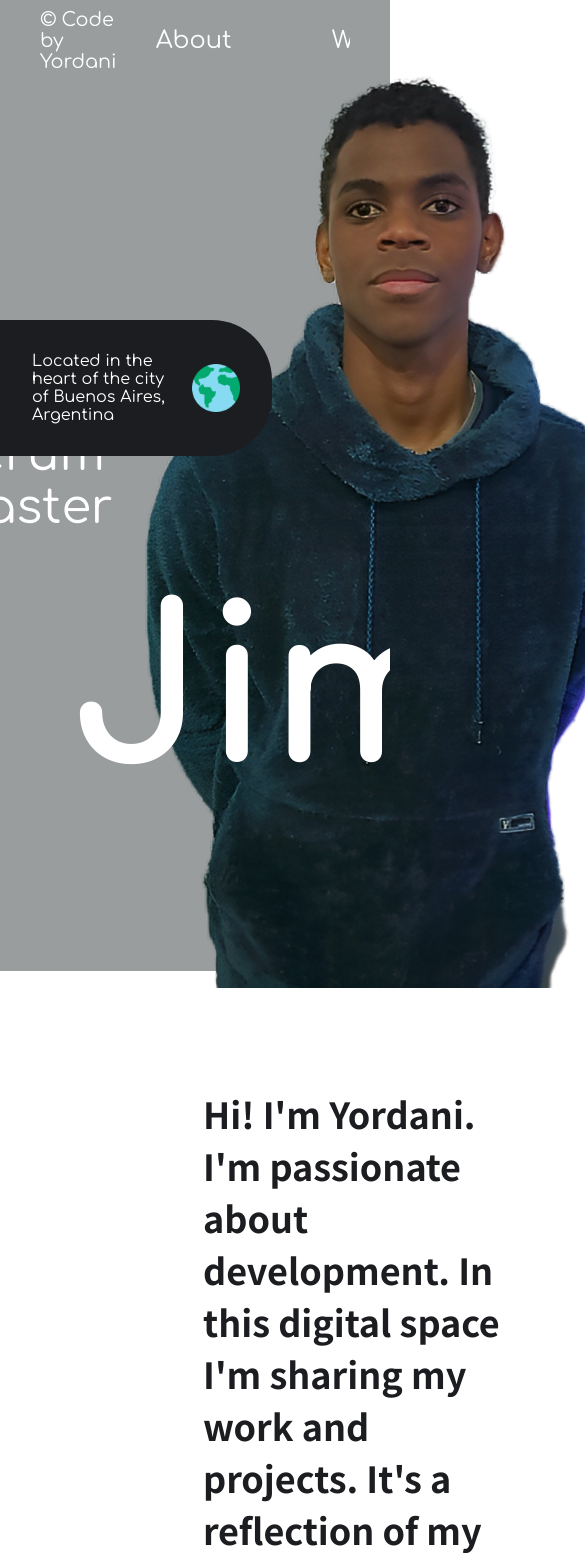
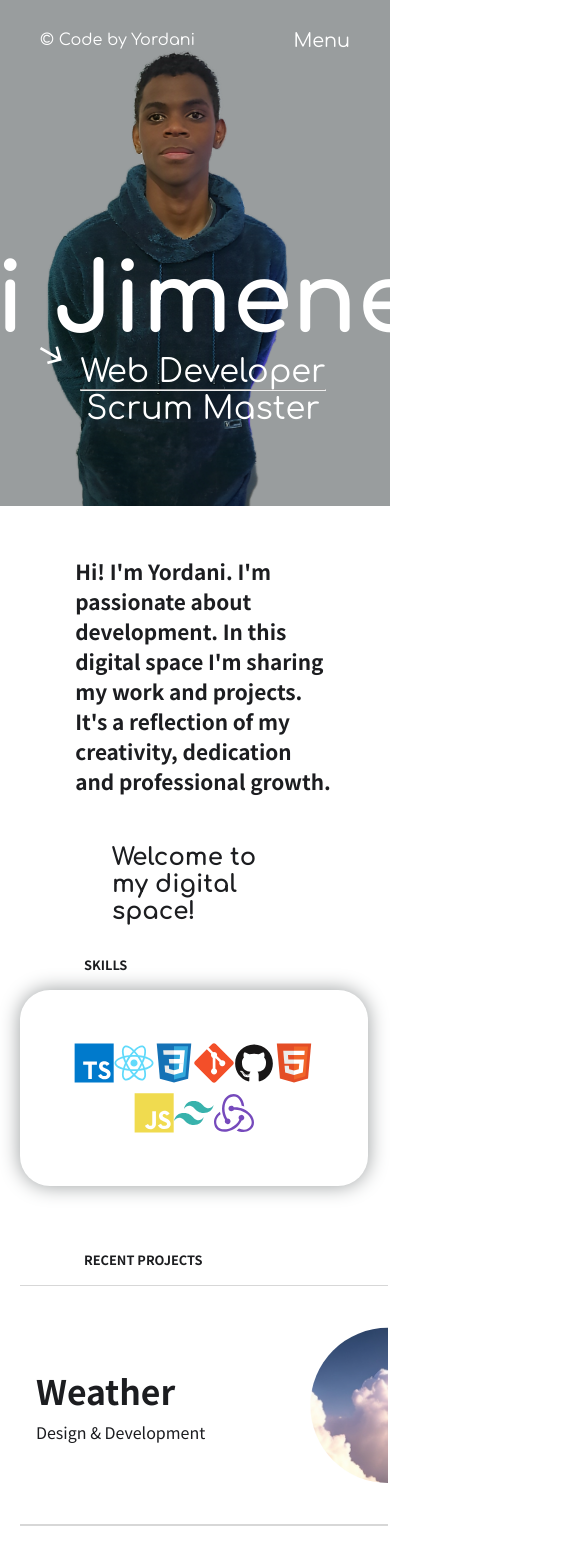
Before and after one commit to YordanPZ/Portfolio, a React (Vite) app: page / in a window 390 px wide. Shown: the top 1565 px of the page, 585 px wide, since content can reach past the window. Built offline with nearby package versions, Linux system fonts and the light colour scheme.

Commit message:
Responsivegit add .!

```diff
--- a/src/App.css
+++ b/src/App.css
@@ -1,9 +1,6 @@
 :root{
   --color-dark:#1C1D20;
-  --color-dark-dark: #141517;
-  --color-light: #FFFFFF;
   --color-blue: #455CE9;
-  --color-blue-dark: #334BD3;
   --color-gray: #999D9E;
   --color-lightgray: #E9EAEB;
   --color-white: #FFFFFF;
@@ -13,14 +10,7 @@
   --color-border-solid-light: #545557;
   --color-text: #1C1D20;
   --color-text-light: #FFF;
-  --alert-error: #ff4444;
-  --alert-success: #24C958;
-  --animation-primary: all .5s cubic-bezier(.7, 0, .3, 1);
   --animation-fast: all .3s cubic-bezier(.7, 0, .3, 1);
-  --animation-smooth: all .7s cubic-bezier(.7, 0, .3, 1);
-  --animation-slow: all .9s cubic-bezier(.7, 0, .3, 1);
-  --section-padding: clamp(5em, 21vh, 12em);
-  --container-padding: clamp(2.5em, 8vw, 8em);
   --gap-padding: clamp(1.5em, 4vw, 2.5em);
 }
 *,*::after,*::before{
@@ -44,6 +34,7 @@ a{
 }
 /** Header */
 .header{
+  position: relative;
   background-color: var(--color-gray);
   height: 115vh;
   color: var(--color-text-light);
@@ -121,7 +112,6 @@ a{
 .header__location>div i {
   font-size: 3rem;
 }
-
 .header__location > img{
   width: 3rem;
 }
@@ -139,17 +129,19 @@ a{
   transform: rotate(230deg);
 }
 .header__img{
-  height: 120%;
+  height: 100%;
   position: absolute;
   bottom: 0;
-  inset: 0;
-  margin: auto auto -9rem 26%;
-
+}
+.header__img-container{
+  width: 100vw;
+  display: flex;
+  justify-content: center;
 }
 .header__name{
   position: absolute;
   display: block;
-  bottom: 2rem;
+  bottom: 15%;
   margin: auto;
   width: 100%;
   text-align: center;
@@ -169,10 +161,6 @@ a{
   100%{
     transform: translateX(-100%);
   }
-}
-
-r{
-  margin: 2px 0;
 }
 /** MAIN */
 .main{
@@ -201,7 +189,6 @@ r{
   font-weight: 100;
   color: var(--color-text);
 }
-
 .main__container--description{
   font-size: 1.3rem;
   font-family: 'Comfortaa', cursive;
@@ -216,7 +203,6 @@ r{
   margin-bottom: 5rem;
   transition: 1s all;
 }
-
 .main__container--projects--title{
   color: var(--color-text);
   font-size: 0.8rem;
@@ -238,7 +224,6 @@ r{
   border-top: 1px solid var(--color-border);
   border-bottom: 1px solid var(--color-border);
   transition: 1s;
-
 }
 .main__container--projects--card:hover{
   background-color: var(--color-dark);
@@ -266,6 +251,7 @@ r{
 .project-item {
   position: relative;
   list-style: none;
+  z-index: 2;
 }
 .project-link {
   position: absolute;
@@ -275,21 +261,20 @@ r{
   height: 100%;
   z-index: 10;
 }
-
 .project-link::before {
   content: "";
   position: absolute;
   left: 0;
   height: 20.6rem;
   z-index: 2200;
-  clip-path: circle(55px at 50% 0);
+  clip-path: circle(60px at 50% 0);
+  z-index: 1;
   width: 100%;
   background-size: cover;
   background-position: center;
   background-repeat: no-repeat;
   overflow: hidden;
   transition: 1s ease all;
-
 }
 .Weather::before{
   background-image: url(/clouds.jpg)
@@ -315,7 +300,7 @@ r{
   50% {letter-spacing: 7px;}
 }
 .main__container--projects--card h4{
-  font-size:calc(clamp(3.25em, 7vw, 8em) * .75);
+  font-size:calc(clamp(3.25em, 7vw, 8em) * .65);
   display: inline;
 }
 .footer{
@@ -352,10 +337,11 @@ r{
   height: 150px;
   width: 150px;
   background-image: url(/yordan1.png);
-  background-size: cover;
+  background-size: 140%;
+  background-position: -30px -30px;
   background-color: #FFF;
   border-radius: 50%;
-
+  background-repeat: no-repeat;
 }
 .footer__logo--img--container{
   display: flex;
@@ -439,7 +425,7 @@ r{
 .skill__container {
   position: relative;
   width: 100%;
-  height: 300px;
+  padding: 3rem;
   display: flex;
   place-content: center;
   place-items: center;
@@ -448,7 +434,6 @@ r{
   box-shadow: 0px 0px 20px var(--color-gray);
   margin: 1rem 0 4rem 0;
 }
-
 .skill {
   width: 120px;
   height: 130px;
@@ -510,7 +495,6 @@ r{
   font-family: 'Comfortaa', cursive;
   z-index: 50;
   border:1px solid #545557;
-
 }
 .floating-menu-content-inner{
 
@@ -540,7 +524,6 @@ r{
   font-weight: 900;
 }
 .floating-menu-content-list li{
-
   width: fit-content;
 }
 .floating-menu-content-list li:hover{
@@ -558,3 +541,311 @@ r{
 .pointer{
   cursor: pointer;
 }
+@media (width <= 1600px){
+  .header__profesion{
+    right: 8rem;
+  }
+  .main__container{
+      padding: 5rem 3rem;
+  }
+}
+@media (width <= 1400px){
+  .header__profesion{
+    right: 4rem;
+  }
+  .main__container{
+      padding: 5rem 1rem;
+  }
+  .main__container h2{
+    font-size: 2rem;
+  }
+  .main__container--description{
+    padding: 1rem;
+  }
+}
+@media (width <= 1250px){
+  .header__img{
+    height: 90%;
+  }
+  .header__img-container{
+    padding-right: 10rem;
+  }
+  .main__container h2{
+    font-size: 1.7rem;
+  }
+  .skill{
+    width: 100px;
+    height: 110px;
+  }
+  .skill__container {
+    margin: 1rem 0 4rem 0;
+  }
+  .main{
+    padding: 0 6rem;
+  }
+  .footer__logo{
+    padding-left: 7rem;
+  }
+  .footer__contact{
+    padding-left: 7rem;
+  }
+  .footer__line{
+    margin: 3rem 0 3rem 7rem;
+  }
+}
+@media (width <= 1000px){
+  .header__profesion{
+    font-size: 2.5rem;
+  }
+  .header__profesion >div i{
+    top: -7rem;
+    right: 15rem;
+  }
+  .skill{
+    width: 80px;
+    height: 90px;
+  }
+  .main__container--title h2{
+    font-size: 1.4rem;
+  }
+  .main__container--description{
+    font-size: 1.3rem;
+    width: 27%;
+  }
+  .main__container--projects--card{
+    height: 15rem;
+  }
+  .main__container--projects--card--img{
+    height: 15rem;
+  }
+  .project-link::before {
+    height: 15rem;
+  }
+  .main__container--projects--card{
+    flex-direction: column;
+    align-items: start;
+    padding: 5rem 10rem 5rem 1rem;
+  }
+  .project-link::before {
+    height: 15rem;
+    clip-path: circle(70% at 100% 50%);
+  }
+  .footer__logo{
+    padding-left: 2rem;
+  }
+  .footer__contact{
+    padding-left: 2rem;
+  }
+  .footer__line{
+    margin: 3rem 0 3rem 2rem;
+  }
+  .footer__contact--email::before,
+  .footer__contact--phone::before{
+  clip-path: circle(30% at 100% 50%);
+  }
+  .footer__contact--email,
+  .footer__contact--phone{
+  font-size: 1.3rem;
+  padding: 2rem;
+  }
+}
+@media (width <= 800px){
+  .project-link::before {
+    height: 15rem;
+    clip-path: circle(60% at 100% 50%);
+  }
+  .skill{
+    width: 60px;
+    height: 70px;
+  }
+  .header .nav-bar__links{
+    font-size: 1.2rem;
+  }
+  .header .nav-bar__logo p{
+    font-size: 1rem
+  }
+  .header__profesion{
+    font-size: 2rem;
+  }
+  .header__profesion >div i{
+    top: -6rem;
+    right: 10rem;
+  }
+  .header__location{
+    padding: 1rem;
+    gap: 0.7rem;
+    top: 15rem;
+    font-size: 0.8rem;
+    width: 13rem;
+  }
+  .header__location > img{
+    width: 3rem;
+  }
+  .main__container--title h2{
+    font-size: 1.3rem;
+  }
+  .footer{
+    padding: 5rem 5rem 0 1.4rem;
+  }
+  .footer__container--info{
+    font-size: 1.2rem;
+  }
+  .main{
+    padding: 0 3rem;
+  }
+  .footer__contact{
+    flex-direction: column;
+    width: 60%;
+  }
+  .footer__contact--email,
+  .footer__contact--phone{
+  font-size: 1.3rem;
+  padding: 1.6rem;
+  }
+  .floating-menu-content{
+    padding: 10px 30px;
+    width: 40vw;
+  }
+  .floating-menu-content-list-footer{
+    gap: 20px;
+  }
+}
+@media (width <= 700px){
+  .header__location{
+  display: none;
+  }
+  .footer__contact{
+    padding-left: 0rem;
+  }
+  .footer{
+    padding-right: 1rem;
+  }
+  .header__profesion{
+    font-size: 2rem;
+    left: 5rem;
+    top: 90%;
+  }
+  .header__profesion> div >i {
+    top: -5rem;
+    left: 1rem;
+    transform: rotate(210deg);
+  }
+  .header__img{
+    bottom: 0;
+    left: 1rem;
+  }
+  .skill{
+    width: 40px;
+    height: 50px;
+  }
+  .main{
+    padding: 20px 2px 20px 20px;
+  }
+  .main__container{
+    flex-direction: column;
+  }
+  .main__container--description,
+  .main__container--title{
+    padding: 0px;
+  }
+  .main__container--description{
+    font-size: 1.3rem;
+    width: 50%;
+  }
+  .main__container--skills{
+    margin-right: 20px;
+  }
+  .footer__contact{
+    position: relative;
+  }
+  .footer__contact--email{
+    position: absolute;
+    bottom: -5rem;
+  }
+  .footer__contact--phone{
+    position: absolute;
+    bottom: -12rem;
+  }
+  .footer__logo--img{
+    height: 60px;
+    width: 60px;
+    background-position: center -13px;
+  }
+  .header__img{
+    max-height: 100%;
+    position: absolute;
+    inset: 0;
+    margin: auto 10px 0 auto;
+  }
+  .main__container{
+    padding: 30px 0;
+  }
+  .floating-menu-content-list{
+    margin-top: 4rem;
+    gap: 4rem;
+    font-size: 2rem;
+  }
+  .floating-menu-content-inner{
+    margin-top: 1rem;
+  }
+  .floating-menu-content-list-footer{
+    flex-direction: column;
+  }
+}
+@media (width <= 500px){
+  .footer__container--info{
+    font-size: 0.8rem;
+  }
+  .project-link::before {
+    height: 15rem;
+    clip-path: circle(25% at 100% 50%);
+  }
+  .footer__container--info--socials--links{
+    gap: 10px;
+  }
+  .footer__contact--phone{
+    width: 16rem;
+  }
+  .skill__container {
+    position: relative;
+    width: 100%;
+    padding: 3rem;
+    display: flex;
+    place-content: center;
+    place-items: center;
+    overflow: hidden;
+    border-radius: 30px;
+    box-shadow: 0px 0px 20px var(--color-gray);
+    flex-wrap: wrap;
+    margin: 1rem 0 4rem 0;
+  }
+  .header__img{
+    height: 100%;
+    position: absolute;
+    inset: 0;
+    margin: auto 80px 0 auto;
+  }
+  .header{
+    max-height: 60vh;
+  }
+  .header__name{
+    bottom: 30%;
+    font-size: 3rem;
+  }
+  .header__profesion{
+    font-size: 2rem;
+    left: 5rem;
+    top: 70%;
+  }
+  .header__profesion> div >i {
+    top: -1rem;
+    left: -9rem;
+    transform: rotate(210deg);
+  }
+  .floating-menu-content{
+    width: 100%;
+  }
+  .floating-menu-content-list-footer{
+    flex-direction: row;
+  }
+}
--- a/src/App.jsx
+++ b/src/App.jsx
@@ -1,12 +1,15 @@
 import "./App.css"
+import { useState } from "react"
 import Header from "./components/Header"
 import Main from "./components/Main"
 import Foother from "./components/Foother"
 
 function App() {
+  const [openMenu, setOpenMenu] = useState(false)
+
   return (
     <>
-      <Header />
+      <Header openMenu={openMenu} setOpenMenu={setOpenMenu} />
       <Main />
       <Foother />
     </>
--- a/src/components/Header.jsx
+++ b/src/components/Header.jsx
@@ -1,4 +1,4 @@
-import { useEffect, useRef } from "react"
+import { useEffect, useRef, useState } from "react"
 import { applyHoverEffect } from "../hoverEffects"
 import { FloatingMenu } from "./FloatingMenu"
 import { useInView, motion } from "framer-motion"
@@ -11,12 +11,47 @@ function Header() {
 
   const navRef = useRef(null)
   const isInView = useInView(navRef)
+  const [openMenu, setOpenMenu] = useState(false)
+
+  const [hideNavBar, setHideNavBar] = useState(false)
 
   useEffect(() => {
+    if (innerWidth <= 650) {
+      hideNav()
+    } else {
+      showNav()
+    }
+  }, [])
+
+  useEffect(() => {
+    function handleResize() {
+      if (window.innerWidth <= 650) {
+        hideNav()
+      } else {
+        showNav()
+      }
+    }
+    window.addEventListener("resize", handleResize)
+
+    return () => {
+      window.removeEventListener("resize", handleResize)
+    }
+  }, [])
+
+  function hideNav() {
+    setHideNavBar(false)
+  }
+  function showNav() {
+    setHideNavBar(true)
+  }
+  console.log(hideNavBar)
+  useEffect(() => {
+    if (innerWidth > 500) {
       applyHoverEffect(workRef.current)
       applyHoverEffect(aboutRef.current)
       applyHoverEffect(contactRef.current)
       applyHoverEffect(logoRef.current)
+    }
   }, [])
 
   const styles = {
@@ -25,22 +60,7 @@ function Header() {
     transition: { duration: 0.7 }
   }
 
-  return (
-    <header className="header" id="home">
-      <nav className="header nav-bar">
-        <div className="header nav-bar__logo">
-          <motion.p
-            ref={logoRef}
-            variants={styles}
-            initial={{ x: -100 }}
-            transition={"transition"}
-            animate={"animate"}
-            style={{ zIndex: 1 }}
-          >
-            <span>©</span>Code by Yordani
-          </motion.p>
-        </div>
-        <div className="header nav-bar__links" ref={navRef}>
+  const textNav = (
     <ul>
       <motion.li
         variants={styles}
@@ -73,9 +93,33 @@ function Header() {
         </a>
       </motion.li>
     </ul>
+  )
+  const textNavMobile = <li onClick={() => setOpenMenu(!openMenu)}>Menu</li>
+
+  return (
+    <header className="header" id="home">
+      <nav className="header nav-bar">
+        <div className="header nav-bar__logo">
+          <motion.p
+            ref={logoRef}
+            variants={styles}
+            initial={{ x: -100 }}
+            transition={"transition"}
+            animate={"animate"}
+            style={{ zIndex: 1 }}
+          >
+            <span>©</span>Code by Yordani
+          </motion.p>
+        </div>
+        <div className="header nav-bar__links" ref={navRef}>
+          <ul>{hideNavBar && !openMenu ? textNav : textNavMobile}</ul>
         </div>
       </nav>
-      <FloatingMenu isInView={isInView} />
+      <FloatingMenu
+        isInView={isInView}
+        openMenu={openMenu}
+        setOpenMenu={setOpenMenu}
+      />
       <motion.div
         className="header__location"
         variants={styles}
@@ -86,6 +130,7 @@ function Header() {
         <p>Located in the heart of the city of Buenos Aires, Argentina</p>
         <img src="./worldwide.png" alt="worldwide" />
       </motion.div>
+      <div className="header__img-container">
         <motion.img
           initial={{ opacity: 0, y: 100 }}
           transition={{ duration: 0.5, delay: 0.3 }}
@@ -94,6 +139,7 @@ function Header() {
           src="/yordan2.png"
           alt="yordani"
         />
+      </div>
       <motion.div
         initial={{ opacity: 0 }}
         transition={{ duration: 0.5, delay: 0.4 }}
--- a/src/components/Main.jsx
+++ b/src/components/Main.jsx
@@ -28,7 +28,6 @@ function Main() {
     return (
       <li key={project.name} className="project-item">
         <div className="main__container--projects--card">
-          <div className={"main__container--projects--card--img "}></div>
           <h4>{project.name}</h4>
           <span>{project.description}</span>
           <a
```
Also changed, not shown: src/components/FloatingMenu.jsx (+31 -8 lines), src/components/Foother.jsx (+11 -6 lines). Lines whose indentation alone changed are shown as unchanged.
